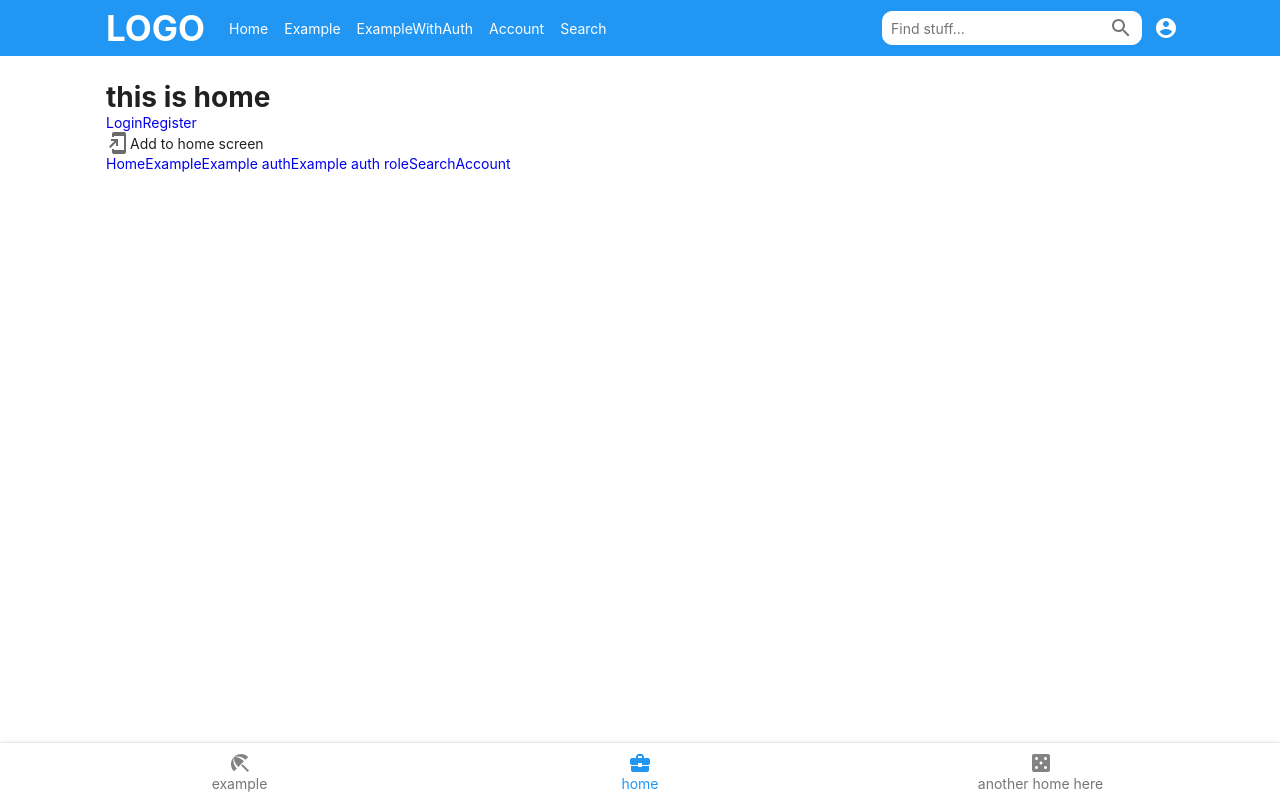
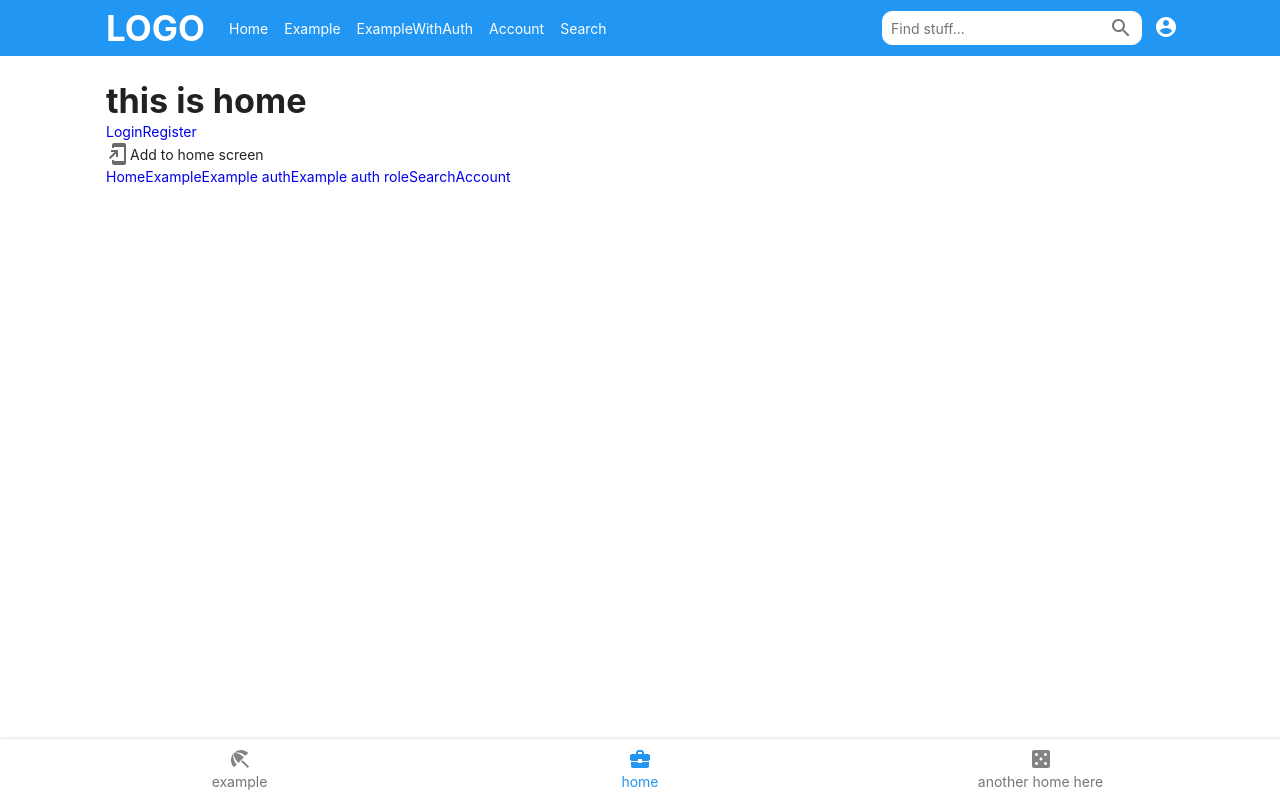
Before and after one commit to stausholm/vue-pwa, a Vue app in the folder client/: page /#/ in a window 1280 px wide. Built offline with nearby package versions, Linux system fonts and the light colour scheme; the HTML template or start-up script is replaced by a standard one.

Commit message:
added _typography.scss and _normalize.scss

```diff
--- /dev/null
+++ b/client/src/styles/base/_typography.scss
@@ -0,0 +1,51 @@
+html {
+  font-size: $base-font-size;
+}
+
+body {
+  font-family: $system-font;
+  color: $text-primary-color;
+  -webkit-font-smoothing: antialiased;
+  -moz-osx-font-smoothing: grayscale;
+  line-height: $base-line-height;
+}
+
+h1, h2, h3, h4, h5, h6 {
+  line-height: 1.2;
+  margin: 0;
+}
+
+h1 {
+  font-size: $font-size-h1;
+}
+h2 {
+  font-size: $font-size-h2;
+}
+h3 {
+  font-size: $font-size-h3;
+}
+h4 {
+  font-size: $font-size-h4;
+}
+h5 {
+  font-size: $font-size-h5;
+}
+h6 {
+  font-size: $font-size-h6;
+}
+small {
+  font-size: $font-size-small;
+}
+
+.footnote {
+  font-size: $font-size-small;
+  color: $text-secondary-color;
+}
+
+.text-secondary {
+  color: $text-secondary-color;
+}
+
+a {
+  text-decoration: none;
+}
--- a/client/src/styles/base/base.scss
+++ b/client/src/styles/base/base.scss
@@ -8,14 +8,8 @@
   clear: both;
   display: table;
 }
-html {
-  font-size: $base-font-size;
-}
+
 body {
-  font-family: $system-font;
-  color: $text-primary-color;
-  -webkit-font-smoothing: antialiased;
-  -moz-osx-font-smoothing: grayscale;
   overflow-x: hidden;
   overflow-y: scroll;
 }
@@ -32,9 +26,6 @@ body {
 }
 ul {
   list-style-type: none;
-}
-a {
-  text-decoration: none;
 }
 
 .divider-with-text {
@@ -60,15 +51,6 @@ a {
   }
 }
 
-.footnote {
-  font-size: .85rem;
-  color: $text-secondary-color;
-}
-
-.text-secondary {
-  color: $text-secondary-color;
-}
-
 .has-fixed-header main {
   padding-top: $toolbar-height;
 }
--- a/client/src/styles/base/variables.scss
+++ b/client/src/styles/base/variables.scss
@@ -1,7 +1,16 @@
 // fonts
 $system-font: -apple-system, BlinkMacSystemFont,"Segoe UI", "Roboto", "Oxygen","Ubuntu", "Cantarell", "Fira Sans","Droid Sans", "Helvetica Neue", sans-serif;
 $base-font-size: 14px;
+$base-line-height: 1.5;
 
+// http://type-scale.com/ scaled by 'Major Third'
+$font-size-h1: 2.441rem;
+$font-size-h2: 1.953rem;
+$font-size-h3: 1.563rem;
+$font-size-h4: 1.25rem;
+$font-size-h5: 1rem;
+$font-size-h6: 1rem;
+$font-size-small: 0.85rem;
 
 // colors
 $white: #ffffff;
--- a/client/src/styles/index.scss
+++ b/client/src/styles/index.scss
@@ -1,7 +1,9 @@
 // Base styles
+@import './vendors/normalize';
 @import './base/variables';
 @import './base/breakpoints';
 @import './base/base';
+@import './base/typography';
 // @import './base/fontAwesome';
 // @import './base/options';
 @import './base/z-index';
--- /dev/null
+++ b/client/src/styles/vendors/_normalize.scss
@@ -0,0 +1,341 @@
+/*! normalize.css v8.0.0 | MIT License | github.com/necolas/normalize.css */
+
+/* Document
+   ========================================================================== */
+
+/**
+ * 1. Correct the line height in all browsers.
+ * 2. Prevent adjustments of font size after orientation changes in iOS.
+ */
+
+ html {
+  line-height: 1.15; /* 1 */
+  -webkit-text-size-adjust: 100%; /* 2 */
+}
+
+/* Sections
+   ========================================================================== */
+
+/**
+ * Remove the margin in all browsers.
+ */
+
+body {
+  margin: 0;
+}
+
+/**
+ * Correct the font size and margin on `h1` elements within `section` and
+ * `article` contexts in Chrome, Firefox, and Safari.
+ */
+
+h1 {
+  font-size: 2em;
+  margin: 0.67em 0;
+}
+
+/* Grouping content
+   ========================================================================== */
+
+/**
+ * 1. Add the correct box sizing in Firefox.
+ * 2. Show the overflow in Edge and IE.
+ */
+
+hr {
+  box-sizing: content-box; /* 1 */
+  height: 0; /* 1 */
+  overflow: visible; /* 2 */
+}
+
+/**
+ * 1. Correct the inheritance and scaling of font size in all browsers.
+ * 2. Correct the odd `em` font sizing in all browsers.
+ */
+
+pre {
+  font-family: monospace, monospace; /* 1 */
+  font-size: 1em; /* 2 */
+}
+
+/* Text-level semantics
+   ========================================================================== */
+
+/**
+ * Remove the gray background on active links in IE 10.
+ */
+
+a {
+  background-color: transparent;
+}
+
+/**
+ * 1. Remove the bottom border in Chrome 57-
+ * 2. Add the correct text decoration in Chrome, Edge, IE, Opera, and Safari.
+ */
+
+abbr[title] {
+  border-bottom: none; /* 1 */
+  text-decoration: underline; /* 2 */
+  text-decoration: underline dotted; /* 2 */
+}
+
+/**
+ * Add the correct font weight in Chrome, Edge, and Safari.
+ */
+
+b,
+strong {
+  font-weight: bolder;
+}
+
+/**
+ * 1. Correct the inheritance and scaling of font size in all browsers.
+ * 2. Correct the odd `em` font sizing in all browsers.
+ */
+
+code,
+kbd,
+samp {
+  font-family: monospace, monospace; /* 1 */
+  font-size: 1em; /* 2 */
+}
+
+/**
+ * Add the correct font size in all browsers.
+ */
+
+small {
+  font-size: 80%;
+}
+
+/**
+ * Prevent `sub` and `sup` elements from affecting the line height in
+ * all browsers.
+ */
+
+sub,
+sup {
+  font-size: 75%;
+  line-height: 0;
+  position: relative;
+  vertical-align: baseline;
+}
+
+sub {
+  bottom: -0.25em;
+}
+
+sup {
+  top: -0.5em;
+}
+
+/* Embedded content
+   ========================================================================== */
+
+/**
+ * Remove the border on images inside links in IE 10.
+ */
+
+img {
+  border-style: none;
+}
+
+/* Forms
+   ========================================================================== */
+
+/**
+ * 1. Change the font styles in all browsers.
+ * 2. Remove the margin in Firefox and Safari.
+ */
+
+button,
+input,
+optgroup,
+select,
+textarea {
+  font-family: inherit; /* 1 */
+  font-size: 100%; /* 1 */
+  line-height: 1.15; /* 1 */
+  margin: 0; /* 2 */
+}
+
+/**
+ * Show the overflow in IE.
+ * 1. Show the overflow in Edge.
+ */
+
+button,
+input { /* 1 */
+  overflow: visible;
+}
+
+/**
+ * Remove the inheritance of text transform in Edge, Firefox, and IE.
+ * 1. Remove the inheritance of text transform in Firefox.
+ */
+
+button,
+select { /* 1 */
+  text-transform: none;
+}
+
+/**
+ * Correct the inability to style clickable types in iOS and Safari.
+ */
+
+button,
+[type="button"],
+[type="reset"],
+[type="submit"] {
+  -webkit-appearance: button;
+}
+
+/**
+ * Remove the inner border and padding in Firefox.
+ */
+
+button::-moz-focus-inner,
+[type="button"]::-moz-focus-inner,
+[type="reset"]::-moz-focus-inner,
+[type="submit"]::-moz-focus-inner {
+  border-style: none;
+  padding: 0;
+}
+
+/**
+ * Restore the focus styles unset by the previous rule.
+ */
+
+button:-moz-focusring,
+[type="button"]:-moz-focusring,
+[type="reset"]:-moz-focusring,
+[type="submit"]:-moz-focusring {
+  outline: 1px dotted ButtonText;
+}
+
+/**
+ * Correct the padding in Firefox.
+ */
+
+fieldset {
+  padding: 0.35em 0.75em 0.625em;
+}
+
+/**
+ * 1. Correct the text wrapping in Edge and IE.
+ * 2. Correct the color inheritance from `fieldset` elements in IE.
+ * 3. Remove the padding so developers are not caught out when they zero out
+ *    `fieldset` elements in all browsers.
+ */
+
+legend {
+  box-sizing: border-box; /* 1 */
+  color: inherit; /* 2 */
+  display: table; /* 1 */
+  max-width: 100%; /* 1 */
+  padding: 0; /* 3 */
+  white-space: normal; /* 1 */
+}
+
+/**
+ * Add the correct vertical alignment in Chrome, Firefox, and Opera.
+ */
+
+progress {
+  vertical-align: baseline;
+}
+
+/**
+ * Remove the default vertical scrollbar in IE 10+.
+ */
+
+textarea {
+  overflow: auto;
+}
+
+/**
+ * 1. Add the correct box sizing in IE 10.
+ * 2. Remove the padding in IE 10.
+ */
+
+[type="checkbox"],
+[type="radio"] {
+  box-sizing: border-box; /* 1 */
+  padding: 0; /* 2 */
+}
+
+/**
+ * Correct the cursor style of increment and decrement buttons in Chrome.
+ */
+
+[type="number"]::-webkit-inner-spin-button,
+[type="number"]::-webkit-outer-spin-button {
+  height: auto;
+}
+
+/**
+ * 1. Correct the odd appearance in Chrome and Safari.
+ * 2. Correct the outline style in Safari.
+ */
+
+[type="search"] {
+  -webkit-appearance: textfield; /* 1 */
+  outline-offset: -2px; /* 2 */
+}
+
+/**
+ * Remove the inner padding in Chrome and Safari on macOS.
+ */
+
+[type="search"]::-webkit-search-decoration {
+  -webkit-appearance: none;
+}
+
+/**
+ * 1. Correct the inability to style clickable types in iOS and Safari.
+ * 2. Change font properties to `inherit` in Safari.
+ */
+
+::-webkit-file-upload-button {
+  -webkit-appearance: button; /* 1 */
+  font: inherit; /* 2 */
+}
+
+/* Interactive
+   ========================================================================== */
+
+/*
+ * Add the correct display in Edge, IE 10+, and Firefox.
+ */
+
+details {
+  display: block;
+}
+
+/*
+ * Add the correct display in all browsers.
+ */
+
+summary {
+  display: list-item;
+}
+
+/* Misc
+   ========================================================================== */
+
+/**
+ * Add the correct display in IE 10+.
+ */
+
+template {
+  display: none;
+}
+
+/**
+ * Add the correct display in IE 10.
+ */
+
+[hidden] {
+  display: none;
+}
```
